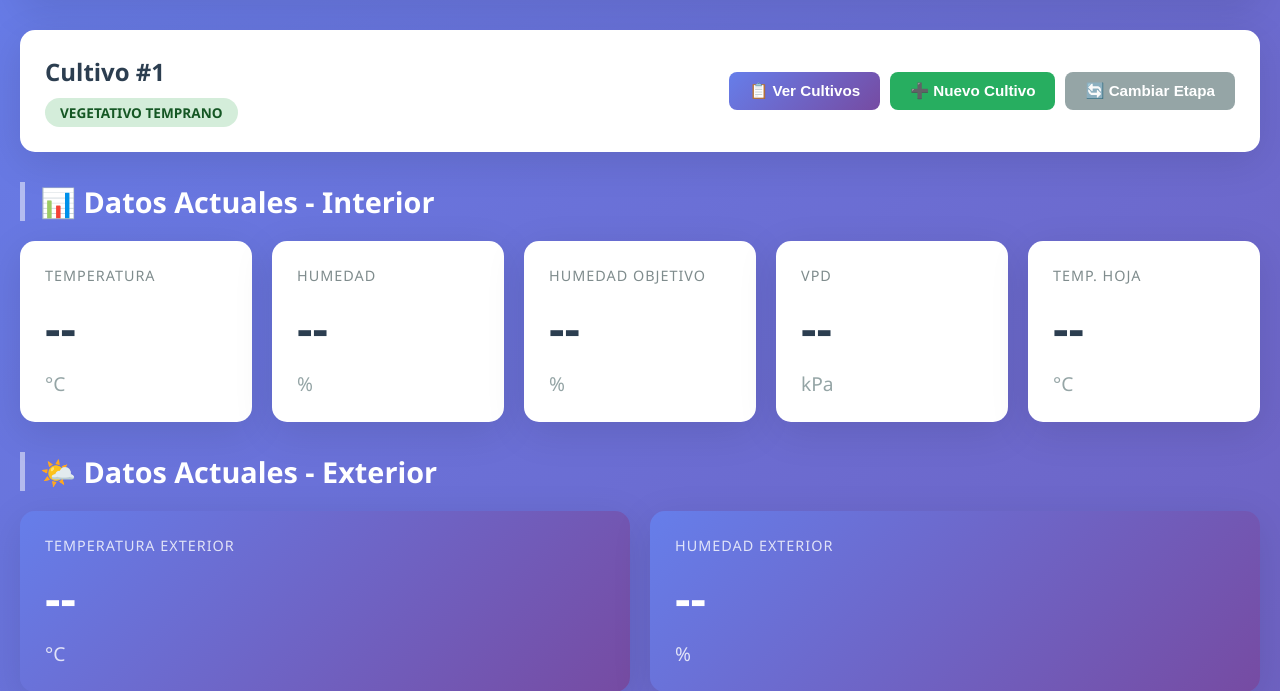
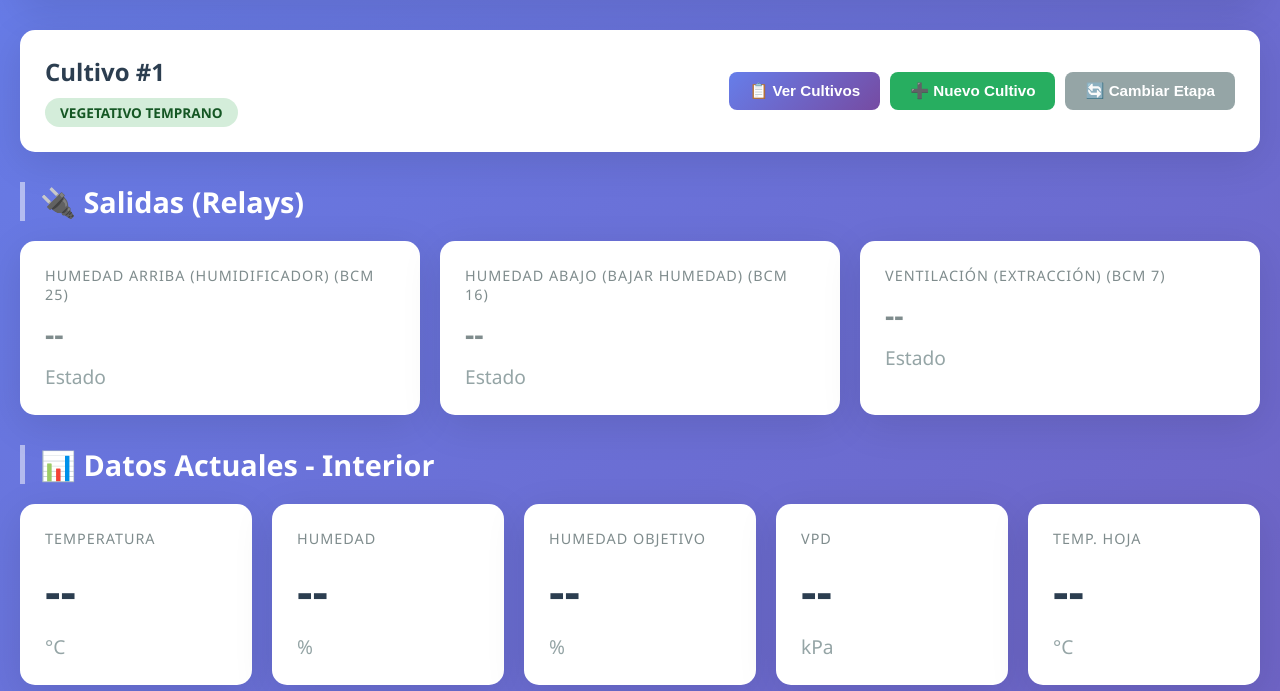
Before and after one commit to jereantequera/Autocann, a Flask app: page / in a window 1280 px wide. Shown: the part 209-900 px from the top of the page. Run offline with Flask 3, Linux system fonts and the light colour scheme; data comes from the database, SQL or seed files in the repository; data that the repository does not hold is empty.

Commit message:
✨ Add output status API and UI enhancements for relay management
- Introduced a new API endpoint `/api/output-status` to retrieve the current status of outputs/relays from Redis.
- Updated the frontend in `index.html` to display output states with appropriate styling and dynamic updates.
- Implemented JavaScript functions to fetch and update output status every 3 seconds, enhancing real-time monitoring capabilities.

```diff
--- a/scripts/backend.py
+++ b/scripts/backend.py
@@ -12,6 +12,12 @@ from flask import Flask, jsonify, render_template, request
 app = Flask(__name__)
 redis_client = redis.Redis(host='localhost', port=6379, db=0)
 ARGENTINA_TZ = pytz.timezone('America/Argentina/Cordoba')
+
+try:
+    # Optional: keep backend import-safe even if file is missing in older deployments.
+    from gpio_outputs import OUTPUTS  # type: ignore
+except Exception:
+    OUTPUTS = []
 
 @app.route('/')
 def index():
@@ -48,6 +54,42 @@ def get_current_data():
     if data:
         return jsonify(json.loads(data))
     return jsonify({'error': 'No current data available'}), 404
+
+
+@app.route('/api/output-status', methods=['GET'])
+def get_output_status():
+    """
+    Endpoint to get current output/relay status from Redis plus BCM pin mapping.
+    """
+    outputs = []
+    for o in OUTPUTS:
+        redis_key = o.get("redis_key")
+        raw = redis_client.get(redis_key) if redis_key else None
+        if raw is None:
+            state = None
+        else:
+            try:
+                val = raw.decode("utf-8").strip().lower()
+            except Exception:
+                val = str(raw).strip().lower()
+            if val in ("true", "1", "on", "yes"):
+                state = True
+            elif val in ("false", "0", "off", "no"):
+                state = False
+            else:
+                state = None
+
+        outputs.append(
+            {
+                "name": o.get("name"),
+                "label": o.get("label"),
+                "pin_bcm": o.get("pin_bcm"),
+                "redis_key": redis_key,
+                "state": state,
+            }
+        )
+
+    return jsonify({"outputs": outputs})
 
 
 @app.route('/api/sensor-history', methods=['GET'])
--- a/scripts/templates/index.html
+++ b/scripts/templates/index.html
@@ -135,6 +135,23 @@
 
         .metric-card.outdoor .metric-value {
             color: white;
+        }
+
+        /* Outputs / Relays */
+        .metric-card.output-card .metric-value {
+            font-size: 1.8em;
+        }
+
+        .output-state-on {
+            color: #27ae60;
+        }
+
+        .output-state-off {
+            color: #e74c3c;
+        }
+
+        .output-state-unknown {
+            color: #7f8c8d;
         }
 
         .chart-container {
@@ -534,6 +551,16 @@
                 <button class="btn btn-primary" onclick="showGrowModal()">📋 Ver Cultivos</button>
                 <button class="btn btn-success" onclick="showNewGrowModal()">➕ Nuevo Cultivo</button>
                 <button class="btn btn-secondary" onclick="showStageModal()">🔄 Cambiar Etapa</button>
+            </div>
+        </div>
+
+        <!-- Outputs / Relays -->
+        <h2 class="section-title">🔌 Salidas (Relays)</h2>
+        <div class="current-data-grid" id="outputs-grid">
+            <div class="metric-card output-card">
+                <div class="metric-label">Cargando salidas...</div>
+                <div class="metric-value output-state-unknown">--</div>
+                <div class="metric-unit">Estado</div>
             </div>
         </div>
 
@@ -1051,6 +1078,53 @@
                 .catch(error => console.error('Error fetching current data:', error));
         }
 
+        function updateOutputsStatus(payload) {
+            const grid = document.getElementById('outputs-grid');
+            const outputs = payload?.outputs || [];
+
+            if (!grid) return;
+
+            if (!outputs.length) {
+                grid.innerHTML = `
+                    <div class="metric-card output-card">
+                        <div class="metric-label">Salidas</div>
+                        <div class="metric-value output-state-unknown">No configuradas</div>
+                        <div class="metric-unit">Estado</div>
+                    </div>
+                `;
+                return;
+            }
+
+            grid.innerHTML = outputs.map(o => {
+                let stateText = '--';
+                let stateClass = 'output-state-unknown';
+                if (o.state === true) {
+                    stateText = 'PRENDIDA';
+                    stateClass = 'output-state-on';
+                } else if (o.state === false) {
+                    stateText = 'APAGADA';
+                    stateClass = 'output-state-off';
+                }
+
+                const label = o.label || o.name || 'Salida';
+                const pin = (o.pin_bcm !== undefined && o.pin_bcm !== null) ? `BCM ${o.pin_bcm}` : 'BCM --';
+                return `
+                    <div class="metric-card output-card">
+                        <div class="metric-label">${label} (${pin})</div>
+                        <div class="metric-value ${stateClass}">${stateText}</div>
+                        <div class="metric-unit">Estado</div>
+                    </div>
+                `;
+            }).join('');
+        }
+
+        function fetchOutputsStatus() {
+            fetch('/api/output-status')
+                .then(response => response.json())
+                .then(payload => updateOutputsStatus(payload))
+                .catch(error => console.error('Error fetching output status:', error));
+        }
+
         function fetchDatabaseStats() {
             fetch('/api/database-stats')
                 .then(response => response.json())
@@ -1309,12 +1383,14 @@
         window.addEventListener('load', function() {
             initCharts();
             fetchCurrentData();
+            fetchOutputsStatus();
             fetchDatabaseStats();
             fetchActiveGrow();
             fetchHistoricalData(currentPeriod, currentInterval, currentHours);
 
             // Update current data every 3 seconds
             setInterval(fetchCurrentData, 3000);
+            setInterval(fetchOutputsStatus, 3000);
 
             // Update historical data every 30 seconds
             setInterval(() => {
```
Also changed, not shown: scripts/gpio_outputs.py (added, +33 -0 lines).
